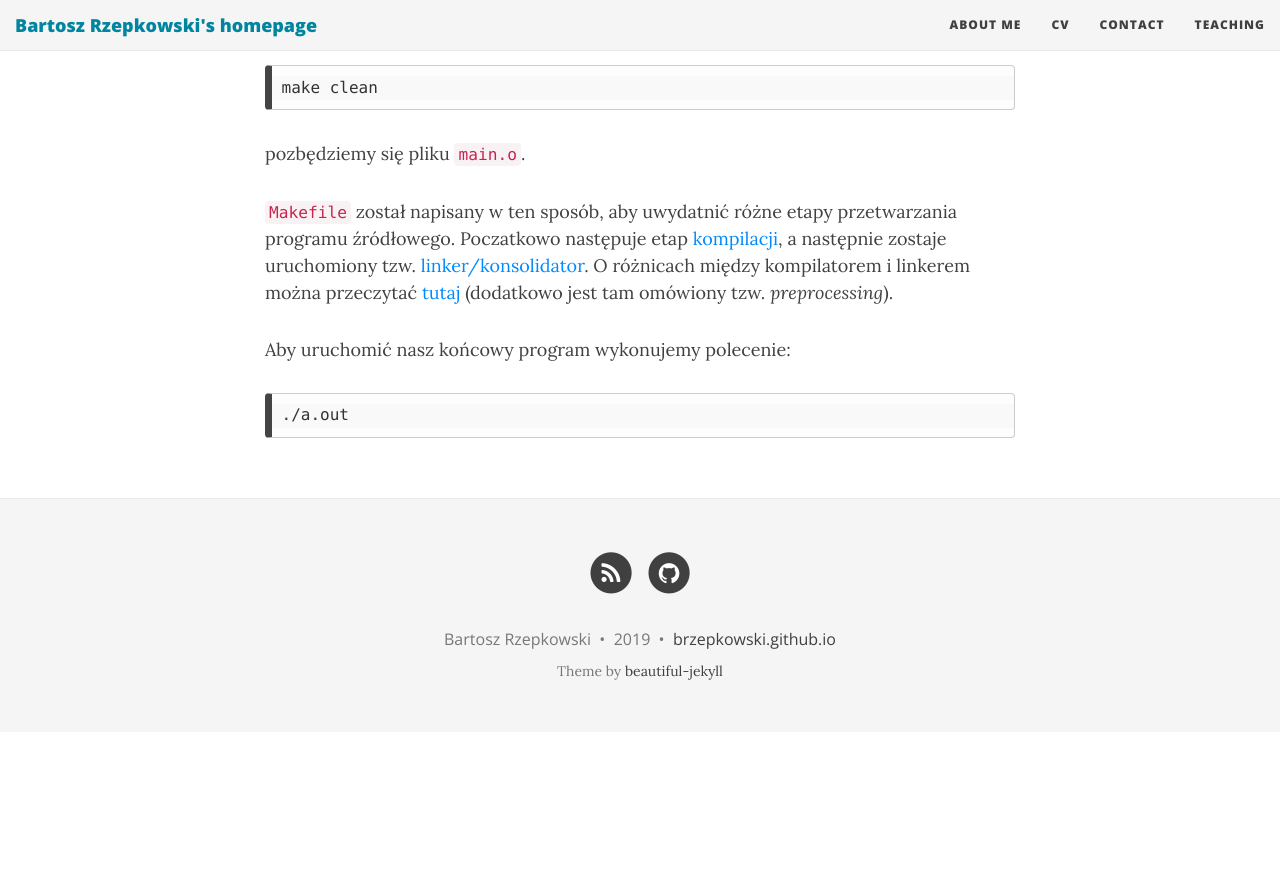
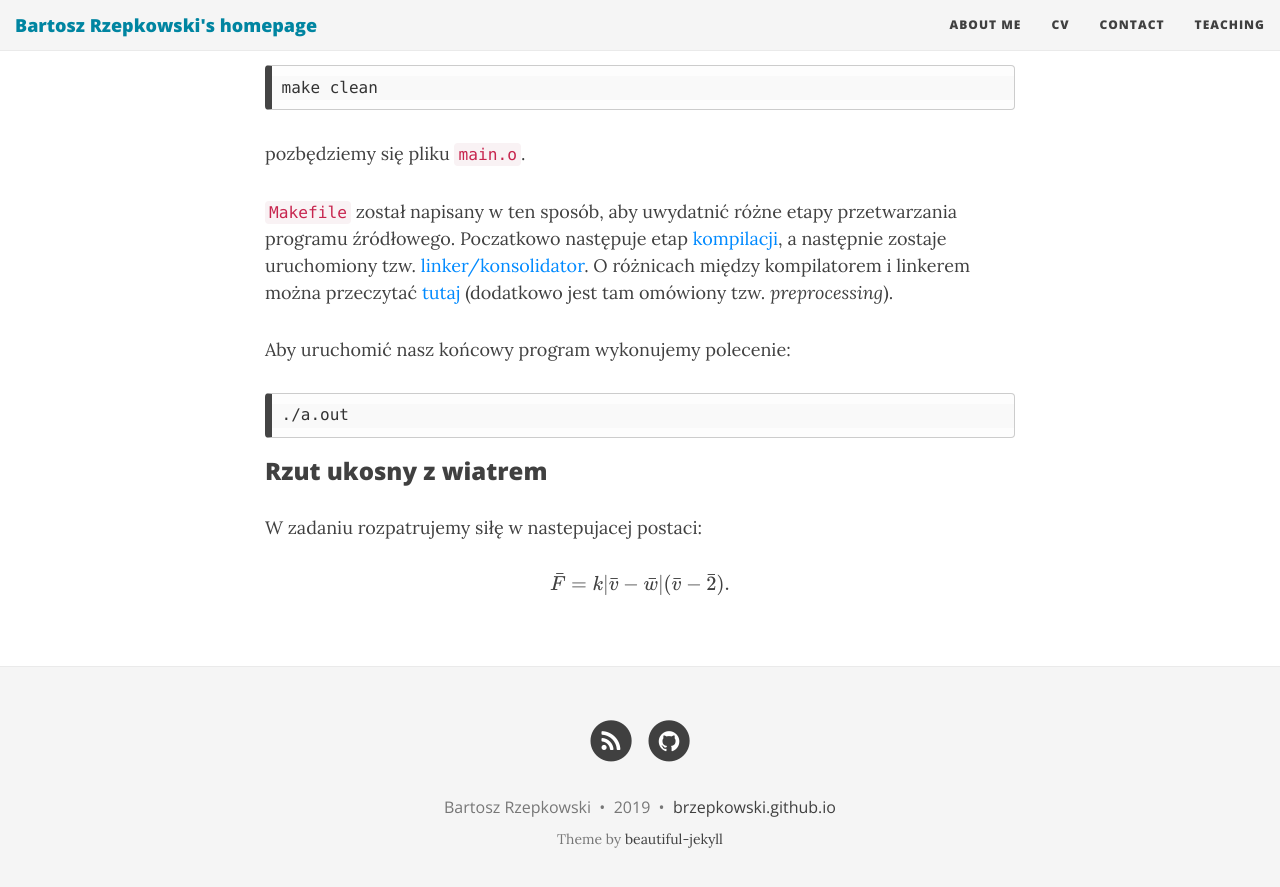
Before and after one commit to brzepkowski/brzepkowski.github.io, a Jekyll site: the page built from assets/teaching/2019_summer_programming_techniques/course_page.md, in a window 1280 px wide and 900 px high, scrolled down 5742 px. Shown: the top 887 px of the window. Built offline with Jekyll 4.4.1, drawn with Linux system fonts in a browser that asks for light colours; nearby versions of some CDN libraries; formulas are drawn with MathJax 3; before the commit the page ends 6474 px from its top, so only the background shows below that; part of the change alters nothing that is shown.

````diff
--- a/_includes/head.html
+++ b/_includes/head.html
@@ -128,4 +128,14 @@
   <link rel="stylesheet" href="{{ "/css/staticman.css" | prepend: site.baseurl }}" />
   {% endif %}
 
+ <script type="text/x-mathjax-config">
+    MathJax.Hub.Config({
+      tex2jax: {
+        skipTags: ['script', 'noscript', 'style', 'textarea', 'pre'],
+        inlineMath: [['$','$']]
+      }
+    });
+  </script>
+  <script src="https://cdn.mathjax.org/mathjax/latest/MathJax.js?config=TeX-AMS-MML_HTMLorMML" type="text/javascript"></script>
+
 </head>
--- a/assets/teaching/2019_summer_programming_techniques/course_page.md
+++ b/assets/teaching/2019_summer_programming_techniques/course_page.md
@@ -197,3 +197,8 @@ Aby uruchomić nasz końcowy program wykonujemy polecenie:
 ```
 ./a.out
 ```
+### Rzut ukosny z wiatrem
+
+W zadaniu rozpatrujemy siłę w nastepujacej postaci:
+
+$$ \bar{F} = k|\bar{v} - \bar{w}| (\bar{v} - \bar{2}).  $$
````
